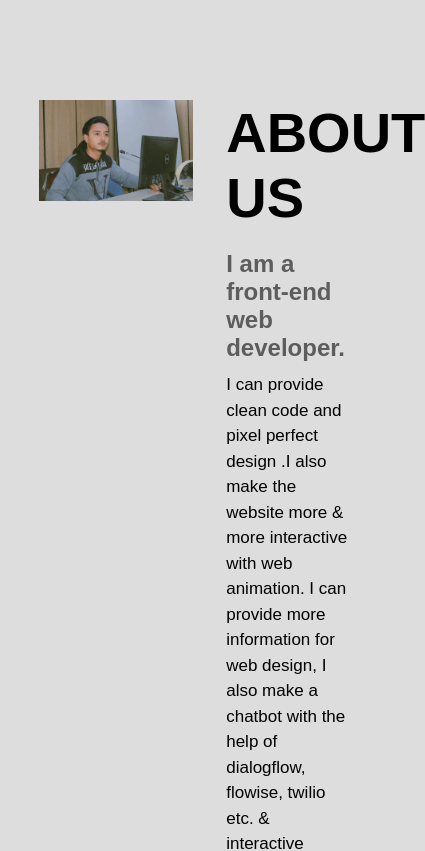
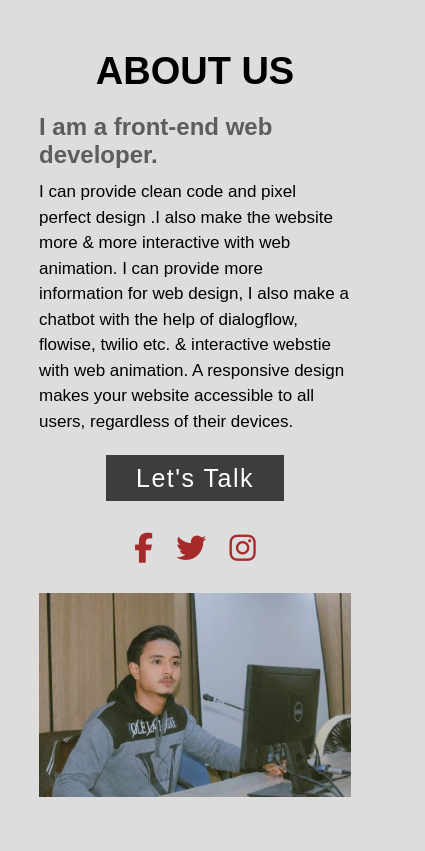
Before and after one commit to Muhammadhassanlashkarwala/Hassan-store, a plain HTML site: page about.html in a window 390 px wide. Shown: the top 851 px of the page, 425 px wide, since content can reach past the window. Drawn offline with Linux system fonts and the light colour scheme.

Commit message:
about page ended

```diff
--- a/style.css
+++ b/style.css
@@ -440,9 +440,52 @@ margin-top: 30px;
 }
 .content-section .social{
     margin-top: 40px;
+    margin-bottom: 30px;
 }
 .content-section .social i{
     color: #a52a2a;
     font-size: 30px;
     padding: 0px 10px;
 }
+.content-section .social i:hover{
+    color: #3d3d3d;
+}
+
+@media screen and (max-width: 768px) {
+    .container{
+        width: 80%;
+        display: block;
+        margin: auto;
+        padding-top: 50px;
+        }
+        .content-section{
+            float: none;
+            display: block;
+            margin: auto;
+            width: 100%;
+        }
+        .image-section{
+            float: none;
+            width: 100%;
+
+        }
+        .image-section img{
+            margin: auto;
+            width: 100%;
+            height: auto;
+            display: block;
+        }
+        .content-section .title{
+            text-align: center;
+            font-size: 19px;
+        }
+        .content-section .content .button{
+            text-align: center;
+        }
+        .content-section .content .button a{
+             padding: 9px 30px;
+        }
+        .content-section .social{
+            text-align: center;
+        }
+}
```
